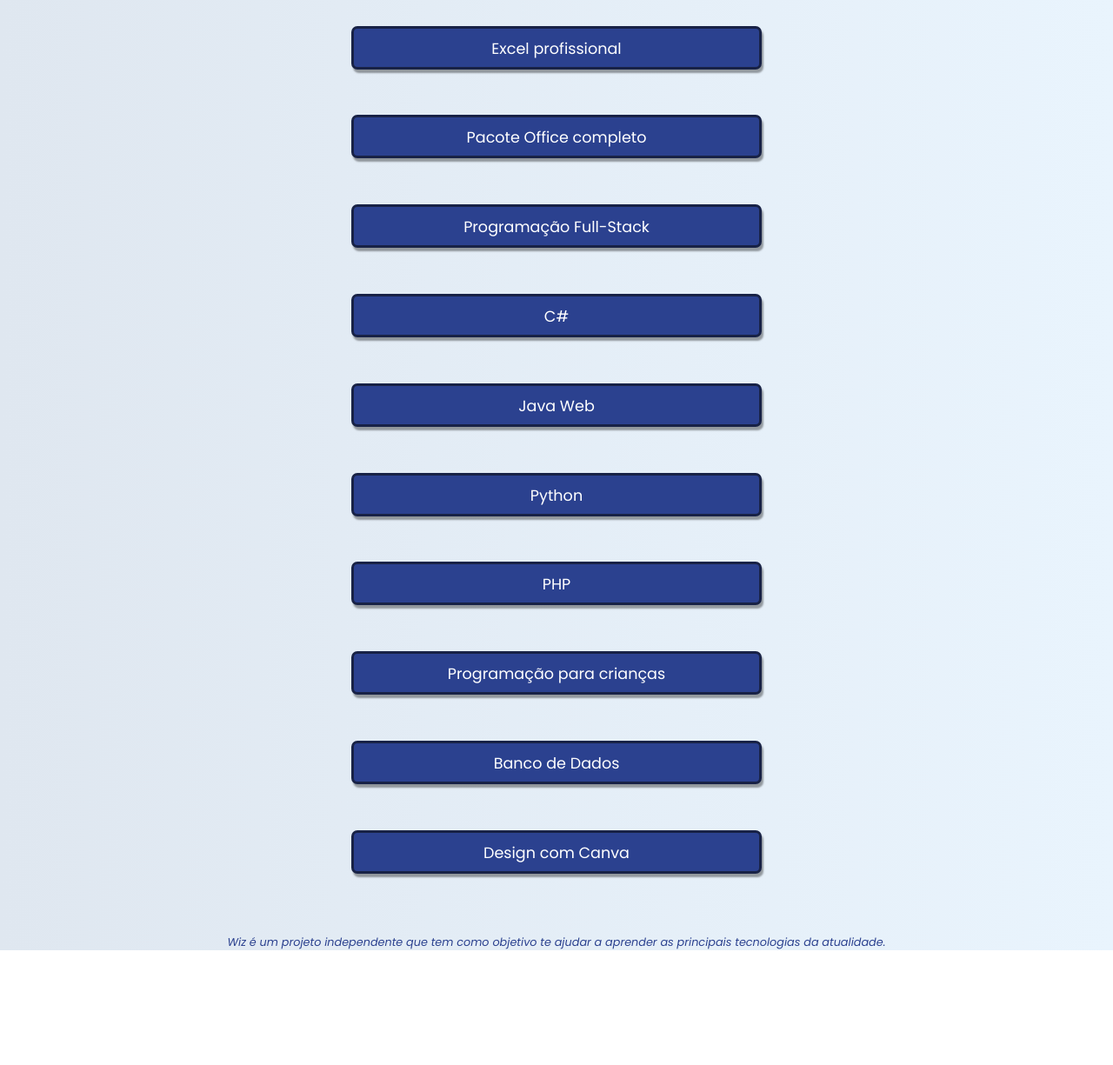
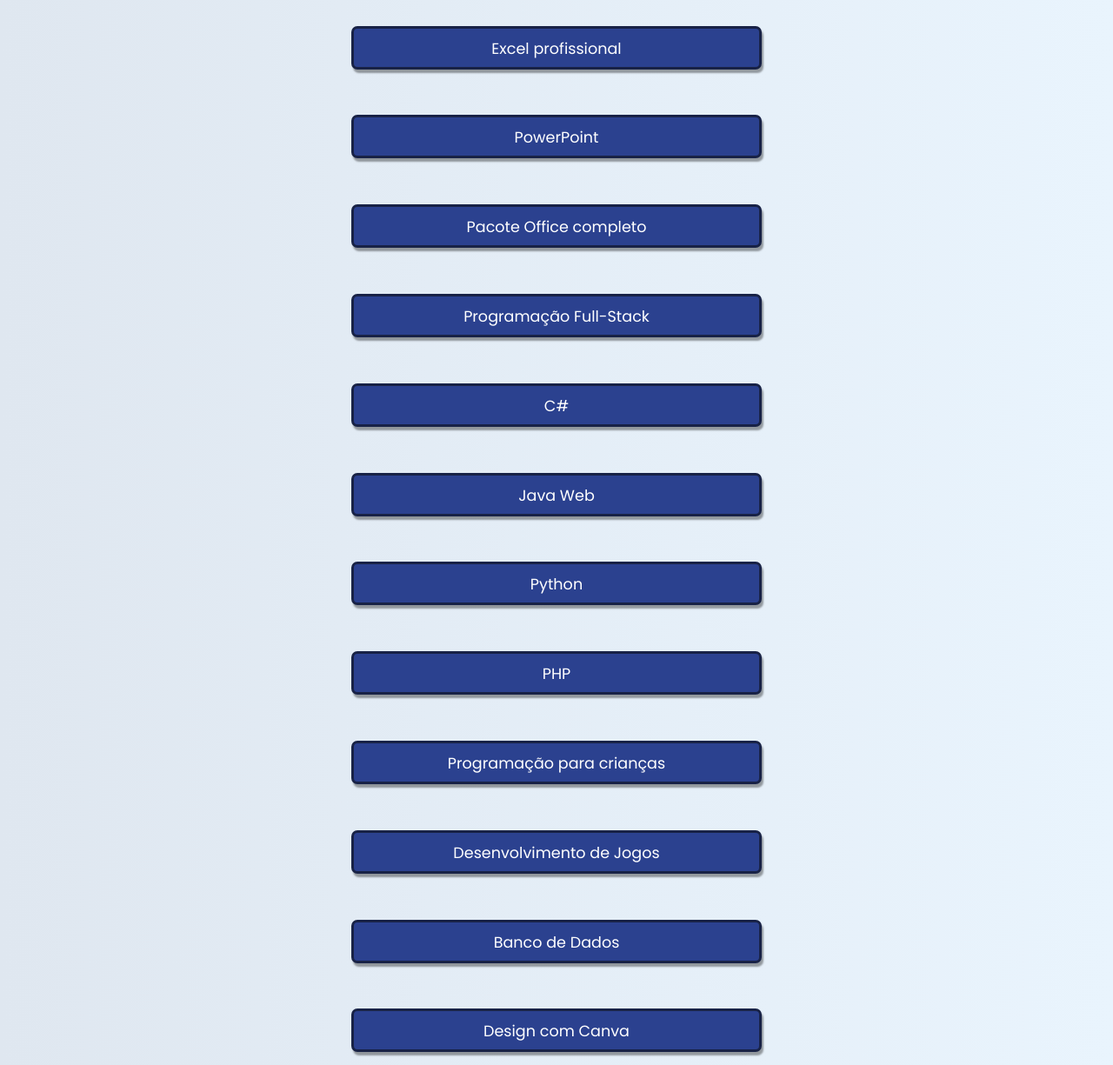
Before and after one commit to leonardoramalho/link-tree, a plain HTML site: page index.html in a window 1280 px wide. Shown: the part 491-1716 px from the top of the page at 87% size. Before the commit the page ends 1584 px from the top, so only its background shows below. Drawn offline with Linux system fonts and the light colour scheme.

Commit message:
Update index.html

```diff
--- a/index.html
+++ b/index.html
@@ -23,6 +23,10 @@
             <a href="https://go.hotmart.com/P77026395W">Excel profissional</a>
         </div>
 
+        <div id="powerpoint">
+            <a href="https://go.hotmart.com/A77816545V">PowerPoint</a>
+        </div>
+
         <div id="pacote-office-completo">
             <a href="https://go.hotmart.com/U76720782W">Pacote Office completo</a>
         </div>
@@ -44,11 +48,15 @@
         </div>
 
         <div id="php">
-            <a href="https://go.hotmart.com/S76931847B">PHP</a>
+            <a href="https://go.hotmart.com/T77846381A">PHP</a>
         </div>
 
         <div id="scratch">
             <a href="https://go.hotmart.com/I77639469Q">Programação para crianças</a>
+        </div>
+
+        <div id="games">
+            <a href="https://go.hotmart.com/I77750274N">Desenvolvimento de Jogos</a>
         </div>
 
         <div id="banco-dados">
```
